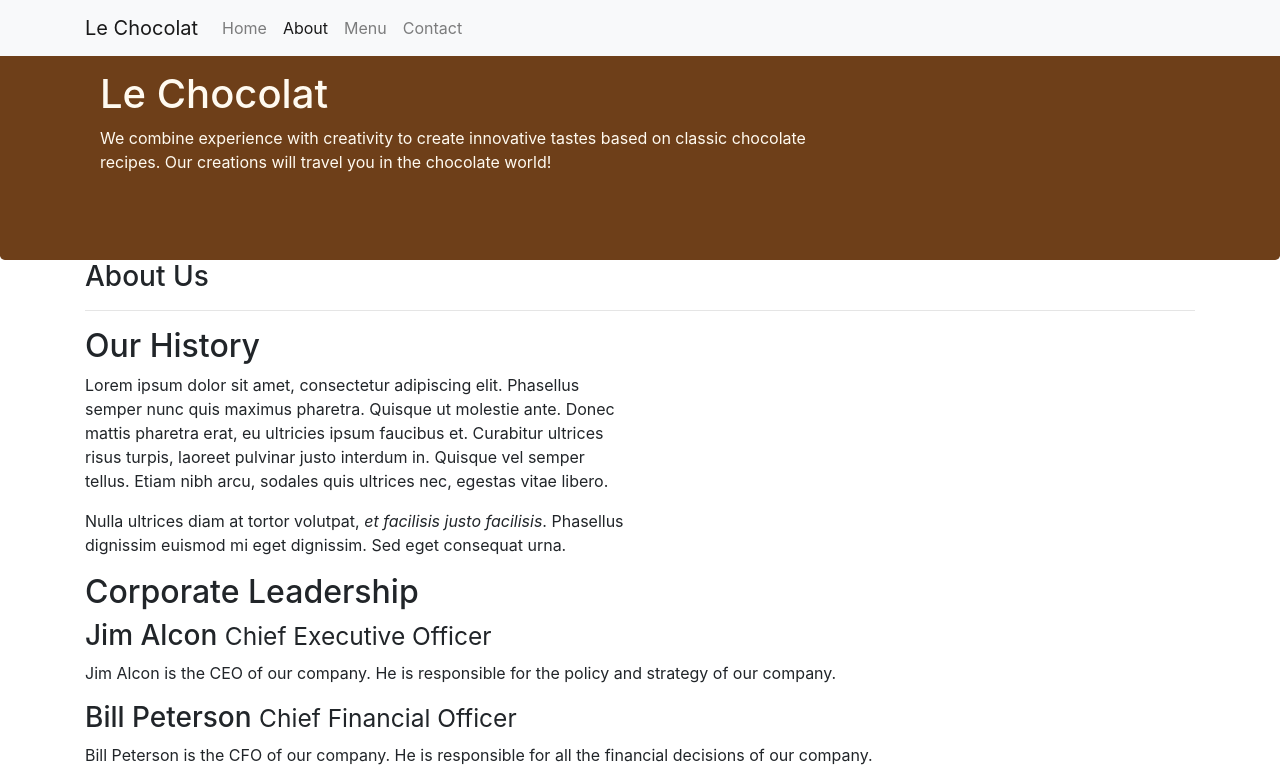
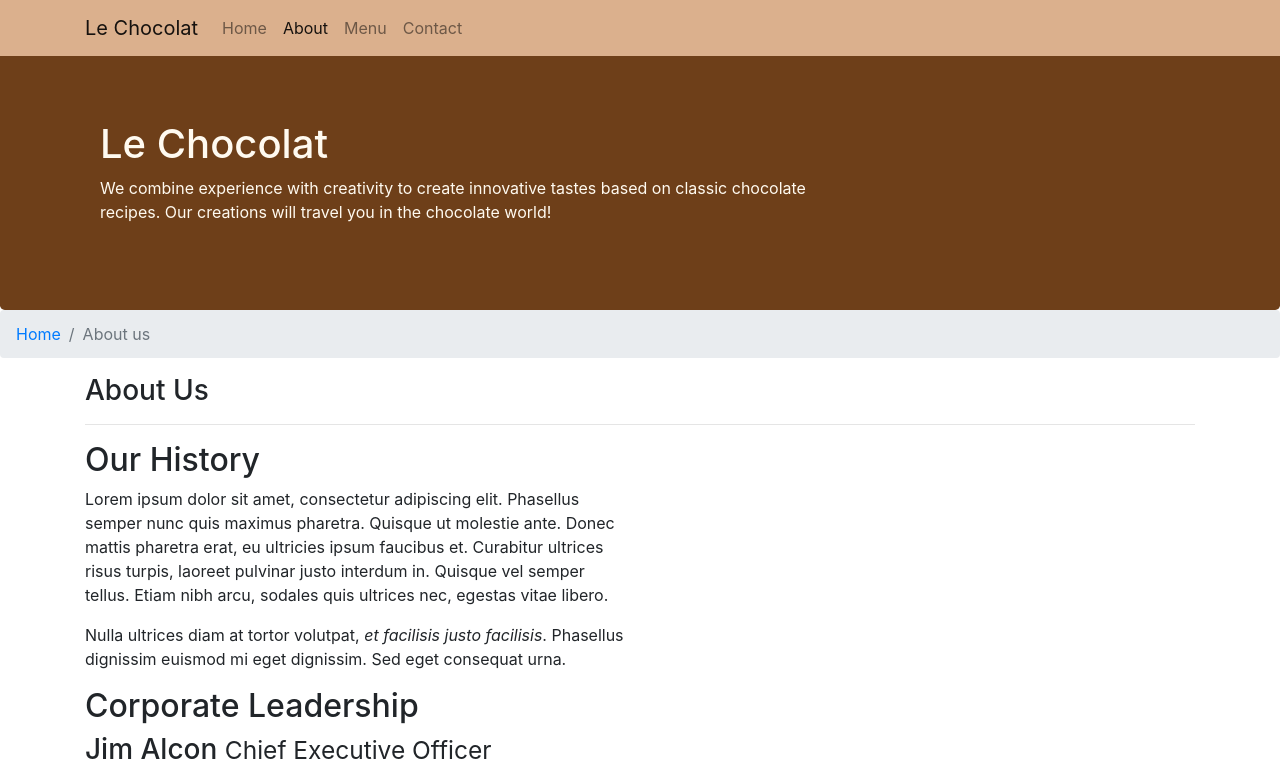
Before and after one commit to anthigithub/leChocolat, a plain HTML site: page aboutus.html in a window 1280 px wide. Shown: the top 772 px of the page. Drawn offline with nearby package versions, Linux system fonts and the light colour scheme.

Commit message:
Navbar and Breadcrumbs

```diff
--- a/aboutus.html
+++ b/aboutus.html
@@ -24,7 +24,7 @@
             <div class="collapse navbar-collapse" id="Navbar">
                 <ul class="navbar-nav">
                     <li class="nav-item"><a class="nav-link" href="./index.html"> Home</a></li>
-                    <li class="nav-item active"><a class="nav-link" href="./aboutus.html">About</a></li>
+                    <li class="nav-item active"><a class="nav-link" href="#">About</a></li>
                     <li class="nav-item"><a class="nav-link" href="#">Menu</a></li>
                     <li class="nav-item"><a class="nav-link" href="#">Contact</a></li>
                 </ul>
@@ -45,6 +45,13 @@
             </div>
         </div>
     </header>
+
+    <nav aria-label="breadcrumb">
+        <ol class="breadcrumb">
+            <li class="breadcrumb-item"><a href="./index.html">Home</a></li>
+            <li class="breadcrumb-item active" aria-current="page">About us</li>
+        </ol>
+    </nav>
 
     <div class="container">
         <div class="row">
@@ -72,19 +79,23 @@
             <div class="col-12">
                 <h2>Corporate Leadership</h2>
                 <h3>Jim Alcon <small>Chief Executive Officer </small></h3>
-                    <p class="d-none d-sm-block">Jim Alcon is the CEO of our company. He is responsible for the policy and strategy of our
+                <p class="d-none d-sm-block">Jim Alcon is the CEO of our company. He is responsible for the policy and
+                    strategy of our
                     company.
                 </p>
                 <h3>Bill Peterson <small>Chief Financial Officer </small></h3>
-                    <p class="d-none d-sm-block">Bill Peterson is the CFO of our company. He is responsible for all the financial decisions of
+                <p class="d-none d-sm-block">Bill Peterson is the CFO of our company. He is responsible for all the
+                    financial decisions of
                     our
                     company. </p>
                 <h3>John Cook <small>Chef</small></h3>
-                    <p class="d-none d-sm-block">Our Chef, John Cook has specialized in the production of chocolates and he has created the
+                <p class="d-none d-sm-block">Our Chef, John Cook has specialized in the production of chocolates and he
+                    has created the
                     receipts
                     for our chocolates. </p>
                 <h3>Vasilis Wilson <small>Sous-chef </small></h3>
-                    <p class="d-none d-sm-block">Vasilis Wilson is well informed of all the current trends in pastry and contributes his
+                <p class="d-none d-sm-block">Vasilis Wilson is well informed of all the current trends in pastry and
+                    contributes his
                     innovative
                     ideas in our products. </p>
             </div>
--- a/css/styles.css
+++ b/css/styles.css
@@ -24,3 +24,10 @@ address{
     margin:0px;
     color:#0f0f0f;
 }
+body{
+    padding:50px 0px 0px 0px;
+    z-index:0;
+}
+.bg-light {
+    background-color: #dbb08d !important;
+  }
```
Lines whose indentation alone changed are shown as unchanged.
